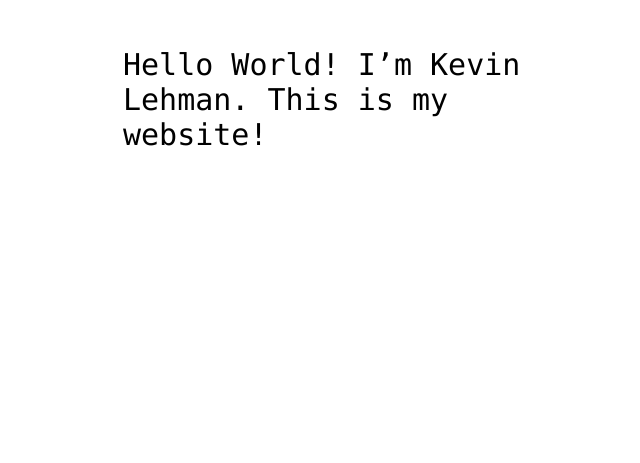
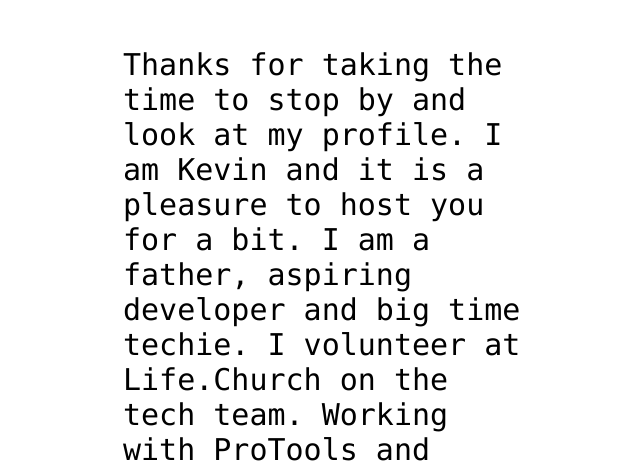
Before and after one commit to KevinLehman/KevinLehman.github.io, a plain HTML site: page index.html in a window 1280 px wide. Shown: the part 341-804 px from the top of the page, without its empty margins (317-957 px from the left). Drawn offline with Linux system fonts and the light colour scheme.

Commit message:
Update index.html

```diff
--- a/index.html
+++ b/index.html
@@ -12,7 +12,13 @@
 <img src="https://octodex.github.com/images/daftpunktocat-thomas.gif" id="octocat" alt="octocat-gif" />
 
 <!-- Change this code here by copy and pasting your template on line 15 -->
-<p>Hello World! I’m Kevin Lehman. This is my website!</p>
+<p>Thanks for taking the time to stop by and look at my profile. I am Kevin and it is a pleasure to host you for a bit.
+ I am a father, aspiring developer and big time techie. I volunteer at Life.Church on the tech team. Working with ProTools and
+ Propresenter to help facilitate a smooth service. I have completed my Associates of Applied Science with a focus on Programming
+ and my Bachelor of Arts in Liberal Studies.  Both were completed while working full time. My studies focused on Java, C++, C#,
+ and SQL. With an emphasis on the Agile Development Cycle, Visual Studio, .NET, and Netbeans Frameworks. My biggest goal is to focus
+ on incremental improvement each day, so that I can reach my fullest potential. If you have any questions that are not readily available
+ on my profile, please do not hesitate to reach out!  </p>
 
 </body>
 </html>
```
